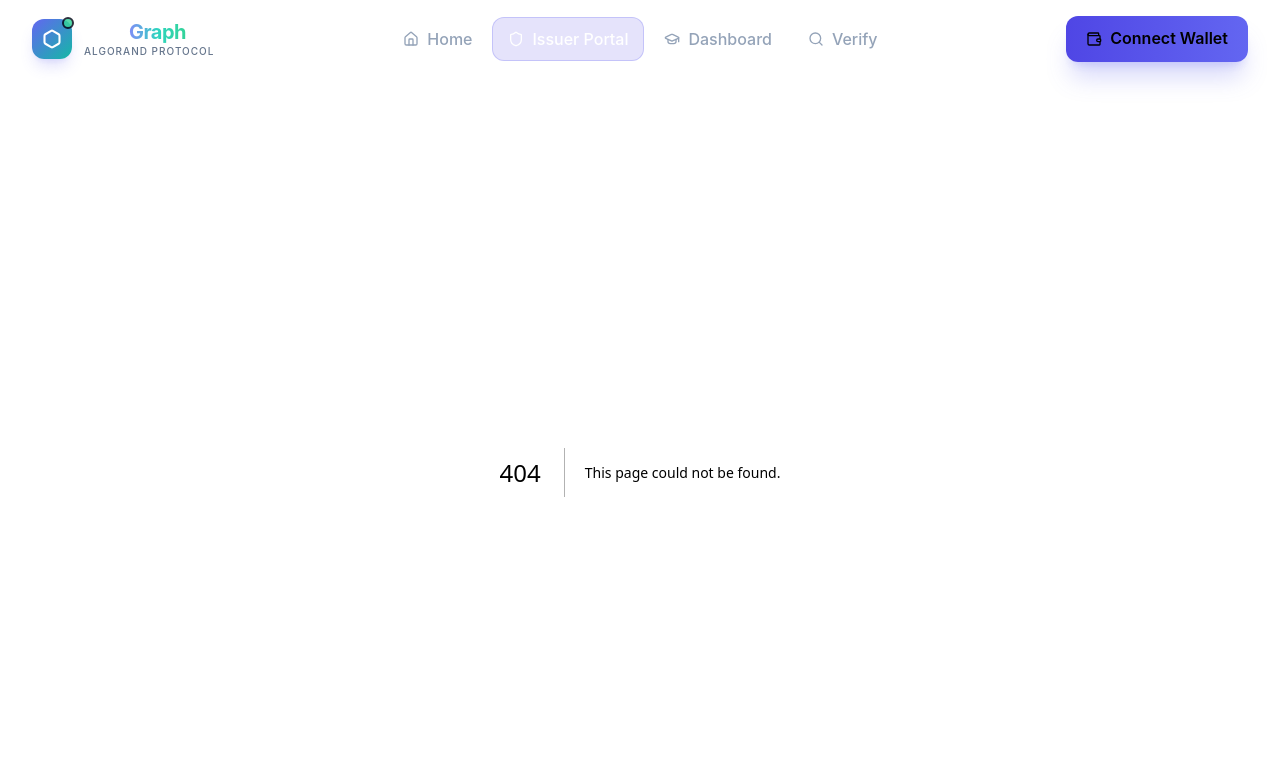
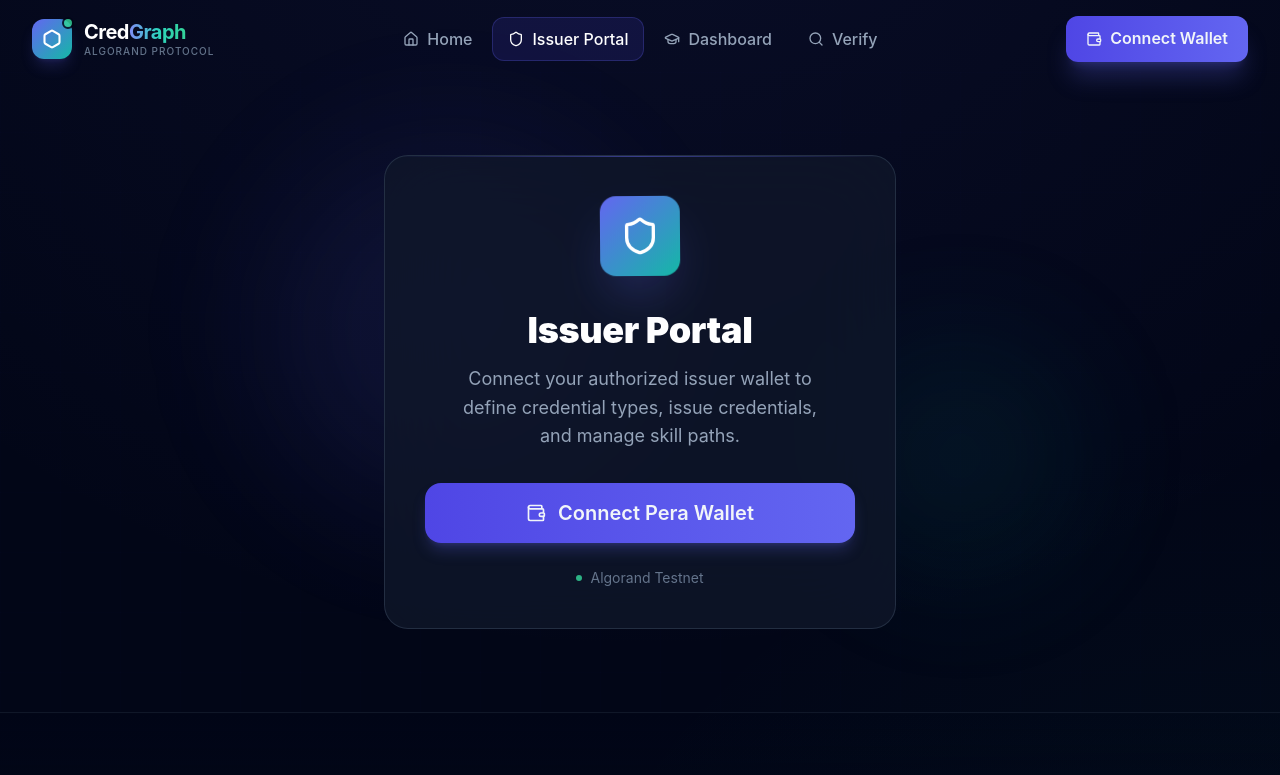
Before and after one commit to codewithayuu/credgraph, a Next.js app: page /issuer in a window 1280 px wide. Before the commit this address had no page. Shown: the top 775 px of the page. Built offline with nearby package versions, Linux system fonts and the light colour scheme.

Commit message:
added issuer connect page

```diff
--- /dev/null
+++ b/src/app/issuer/page.tsx
@@ -0,0 +1,139 @@
+"use client";
+
+import React, { useState, useEffect } from "react";
+import { motion, AnimatePresence } from "framer-motion";
+import { useWallet } from "@/hooks/useWallet";
+import { useCredentialStore } from "@/store/credentialStore";
+import { Button } from "@/components/ui/Button";
+import { Tabs } from "@/components/ui/Tabs";
+import { StatusIndicator } from "@/components/ui/StatusIndicator";
+import { WalletAddress } from "@/components/ui/WalletAddress";
+import { GlowOrb } from "@/components/ui/GlowOrb";
+import { IssuerConnectPrompt } from "@/components/issuer/IssuerConnectPrompt";
+import { CredentialTypesTab } from "@/components/issuer/CredentialTypesTab";
+import { IssueCredentialTab } from "@/components/issuer/IssueCredentialTab";
+import { SkillPathsTab } from "@/components/issuer/SkillPathsTab";
+import { ManageCredentialsTab } from "@/components/issuer/ManageCredentialsTab";
+import {
+  Shield,
+  FileStack,
+  Send,
+  GitBranch,
+  Settings,
+  Building2,
+  CheckCircle2,
+} from "lucide-react";
+
+const tabs = [
+  { id: "types", label: "Credential Types", icon: <FileStack className="w-4 h-4" /> },
+  { id: "issue", label: "Issue Credential", icon: <Send className="w-4 h-4" /> },
+  { id: "paths", label: "Skill Paths", icon: <GitBranch className="w-4 h-4" /> },
+  { id: "manage", label: "Manage Issued", icon: <Settings className="w-4 h-4" /> },
+];
+
+export default function IssuerPage() {
+  const { address, isConnected } = useWallet();
+  const { isAuthorizedIssuer, getIssuerByAddress } = useCredentialStore();
+  const [activeTab, setActiveTab] = useState("types");
+
+  const isAuthorized = address ? isAuthorizedIssuer(address) : false;
+  const issuerInfo = address ? getIssuerByAddress(address) : undefined;
+
+  if (!isConnected || !address) {
+    return <IssuerConnectPrompt />;
+  }
+
+  return (
+    <div className="page-container relative">
+      <GlowOrb color="brand" size="lg" className="top-0 right-[-100px] opacity-20" />
+      <GlowOrb color="cyber" size="md" className="bottom-[20%] left-[-80px] opacity-15" />
+
+      <div className="relative section-container py-8">
+        <motion.div
+          initial={{ opacity: 0, y: 20 }}
+          animate={{ opacity: 1, y: 0 }}
+          transition={{ duration: 0.5 }}
+        >
+          <IssuerHeader
+            address={address}
+            isAuthorized={isAuthorized}
+            issuerInfo={issuerInfo}
+          />
+
+          <div className="mt-8">
+            <Tabs
+              tabs={tabs}
+              activeTab={activeTab}
+              onTabChange={setActiveTab}
+              variant="default"
+            />
+          </div>
+
+          <div className="mt-8">
+            <AnimatePresence mode="wait">
+              <motion.div
+                key={activeTab}
+                initial={{ opacity: 0, y: 12 }}
+                animate={{ opacity: 1, y: 0 }}
+                exit={{ opacity: 0, y: -12 }}
+                transition={{ duration: 0.3 }}
+              >
+                {activeTab === "types" && <CredentialTypesTab />}
+                {activeTab === "issue" && <IssueCredentialTab />}
+                {activeTab === "paths" && <SkillPathsTab />}
+                {activeTab === "manage" && <ManageCredentialsTab />}
+              </motion.div>
+            </AnimatePresence>
+          </div>
+        </motion.div>
+      </div>
+    </div>
+  );
+}
+
+function IssuerHeader({
+  address,
+  isAuthorized,
+  issuerInfo,
+}: {
+  address: string;
+  isAuthorized: boolean;
+  issuerInfo: any;
+}) {
+  return (
+    <div className="glass rounded-2xl p-6 card-highlight">
+      <div className="flex flex-col md:flex-row md:items-center justify-between gap-4">
+        <div className="flex items-center gap-4">
+          <div className="w-14 h-14 rounded-xl bg-gradient-to-br from-brand-500 to-brand-600 flex items-center justify-center text-white shadow-lg shadow-brand-500/20">
+            <Building2 className="w-7 h-7" />
+          </div>
+          <div>
+            <div className="flex items-center gap-3 mb-1">
+              <h1 className="text-heading-xl font-bold text-white">
+                Issuer Portal
+              </h1>
+              <StatusIndicator
+                status={isAuthorized ? "verified" : "unverified"}
+                label={isAuthorized ? "Verified Issuer" : "Not Registered"}
+              />
+            </div>
+            {issuerInfo ? (
+              <p className="text-body-md text-dark-400">{issuerInfo.name}</p>
+            ) : (
+              <p className="text-body-md text-dark-500">
+                Connect an authorized issuer wallet to access all features
+              </p>
+            )}
+          </div>
+        </div>
+
+        <div className="flex items-center gap-3">
+          <div className="px-4 py-2 rounded-xl bg-dark-800/60 border border-dark-700/50">
+            <p className="text-caption text-dark-500 mb-0.5">Connected Wallet</p>
+            <WalletAddress address={address} showCopy showExplorer truncateChars={8} />
+          </div>
+        </div>
+      </div>
+    </div>
+  );
+}
--- /dev/null
+++ b/src/components/issuer/IssuerConnectPrompt.tsx
@@ -0,0 +1,61 @@
+"use client";
+
+import React from "react";
+import { motion } from "framer-motion";
+import { useWallet } from "@/hooks/useWallet";
+import { Button } from "@/components/ui/Button";
+import { GlowOrb } from "@/components/ui/GlowOrb";
+import { Wallet, Shield, ArrowRight, Hexagon } from "lucide-react";
+
+export const IssuerConnectPrompt: React.FC = () => {
+  const { connect, isConnecting } = useWallet();
+
+  return (
+    <div className="page-container relative flex items-center justify-center min-h-[80vh]">
+      <GlowOrb color="brand" size="lg" className="top-[10%] left-[20%] opacity-25" />
+      <GlowOrb color="cyber" size="md" className="bottom-[20%] right-[15%] opacity-20" />
+
+      <div className="absolute inset-0 grid-pattern opacity-40" />
+
+      <motion.div
+        initial={{ opacity: 0, scale: 0.95 }}
+        animate={{ opacity: 1, scale: 1 }}
+        transition={{ duration: 0.6 }}
+        className="relative z-10 max-w-lg w-full mx-4"
+      >
+        <div className="glass-strong rounded-3xl p-10 text-center card-highlight">
+          <motion.div
+            animate={{ rotate: [0, 5, -5, 0] }}
+            transition={{ duration: 6, repeat: Infinity, ease: "easeInOut" }}
+            className="inline-flex items-center justify-center w-20 h-20 rounded-2xl bg-gradient-to-br from-brand-500 to-cyber-500 mb-8 shadow-2xl shadow-brand-500/30"
+          >
+            <Shield className="w-10 h-10 text-white" />
+          </motion.div>
+
+          <h1 className="text-display-sm font-black text-white mb-3">
+            Issuer Portal
+          </h1>
+          <p className="text-body-lg text-dark-400 mb-8 max-w-sm mx-auto">
+            Connect your authorized issuer wallet to define credential types, issue credentials, and manage skill paths.
+          </p>
+
+          <Button
+            onClick={connect}
+            loading={isConnecting}
+            size="xl"
+            icon={<Wallet className="w-5 h-5" />}
+            fullWidth
+            className="mb-6"
+          >
+            Connect Pera Wallet
+          </Button>
+
+          <div className="flex items-center gap-2 justify-center text-body-sm text-dark-500">
+            <div className="w-1.5 h-1.5 rounded-full bg-accent-400 animate-pulse" />
+            <span>Algorand Testnet</span>
+          </div>
+        </div>
+      </motion.div>
+    </div>
+  );
+};
```
